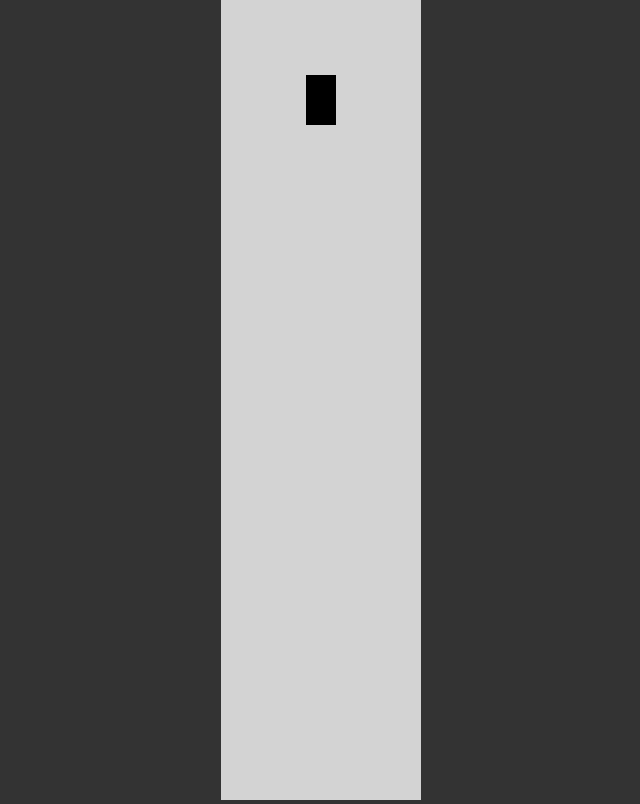
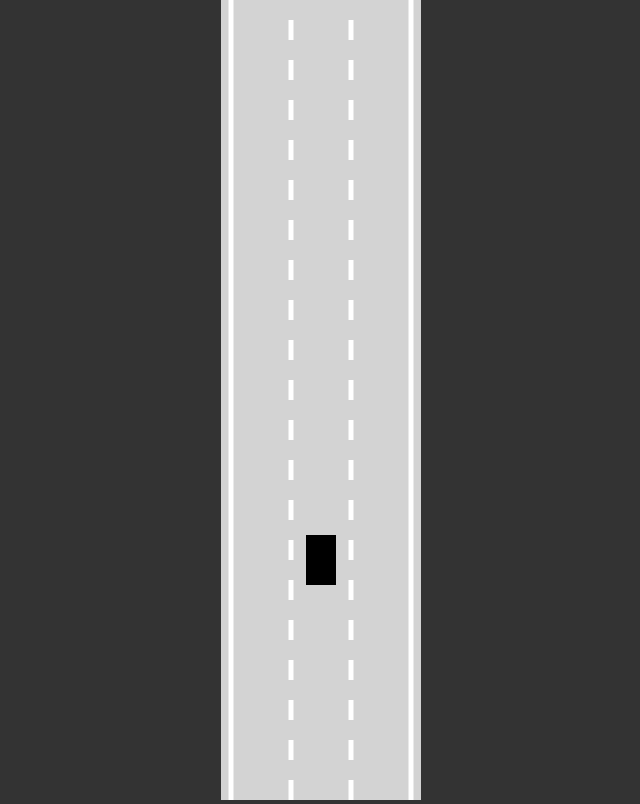
Before and after one commit to RohanKJoseph/self-driving-car, a plain HTML site: page index.html in a window 1280 px wide. Shown: the whole page, without its empty margins (319-959 px from the left). Drawn offline with Linux system fonts and the light colour scheme.

Commit message:
basic road

```diff
--- a/index.html
+++ b/index.html
@@ -10,5 +10,7 @@
 </body>
   <script src = "car.js"></script>
   <script src = "controls.js"></script>
+  <script src = "road.js"></script>
+  <script src = "utils.js"></script>
   <script src = "main.js"></script>
 </html>
--- a/main.js
+++ b/main.js
@@ -2,7 +2,9 @@ const canvas = document.getElementById('gameCanvas');
 canvas.width = 200;
 
 const ctx = canvas.getContext('2d');
-const car= new Car(100,100,30,50);
+const road = new Road(canvas.width/2, canvas.width*0.9);
+const car= new Car(road.getLaneCenter(1),100,30,50);
+road.draw(ctx);
 car.draw(ctx);
 
 animate();
@@ -11,6 +13,13 @@ function animate(){
 
     car.update();
     canvas.height = window.innerHeight;
+
+    ctx.save();
+    ctx.translate(0, -car.y + canvas.height * 0.7);
+
+
+    road.draw(ctx);
     car.draw(ctx);
+    ctx.restore();
     requestAnimationFrame(animate);
 }
--- /dev/null
+++ b/road.js
@@ -0,0 +1,55 @@
+ class Road {
+    constructor(x, width, laneCount = 3) {
+        this.x = x;
+        this.width = width;
+        this.laneCount = laneCount;
+
+        this.left = x - width / 2;
+        this.right = x + width / 2;
+
+        const infinity = 1000000;
+        this.top = -infinity;
+        this.bottom = infinity;
+
+        const topLeft = {x: this.left, y: this.top};
+        const topRight = {x: this.right, y: this.top};
+        const bottomLeft = {x: this.left, y: this.bottom};
+        const bottomRight = {x: this.right, y: this.bottom};
+        this.borders = [
+             [topLeft, bottomLeft],
+             [topRight, bottomRight]
+        ];
+    }
+
+    getLaneCenter(laneIndex) {
+        const laneWidth = this.width / this.laneCount;
+        return this.left + laneWidth / 2 + Math.min(laneIndex, this.laneCount - 1) * laneWidth;
+    }
+
+
+    draw(ctx) {
+        ctx.lineWidth = 5;
+        ctx.strokeStyle = "white";
+
+        for (let i = 1; i <= this.laneCount - 1; i++) {
+             const x = lerp(
+                this.left,
+                this.right,
+                i / this.laneCount
+            );
+
+            ctx.setLineDash([20, 20]);
+            ctx.beginPath();
+            ctx.moveTo(x, this.top);
+            ctx.lineTo(x, this.bottom);
+            ctx.stroke();
+        }
+        ctx.setLineDash([]);
+        this.borders.forEach(border => {
+            ctx.beginPath();
+            ctx.moveTo(border[0].x, border[0].y);
+            ctx.lineTo(border[1].x, border[1].y);
+            ctx.stroke();
+        });
+    }
+ }
--- /dev/null
+++ b/utils.js
@@ -0,0 +1,3 @@
+ function lerp(A, B, t) {
+    return A + (B - A) * t;
+ }
```
